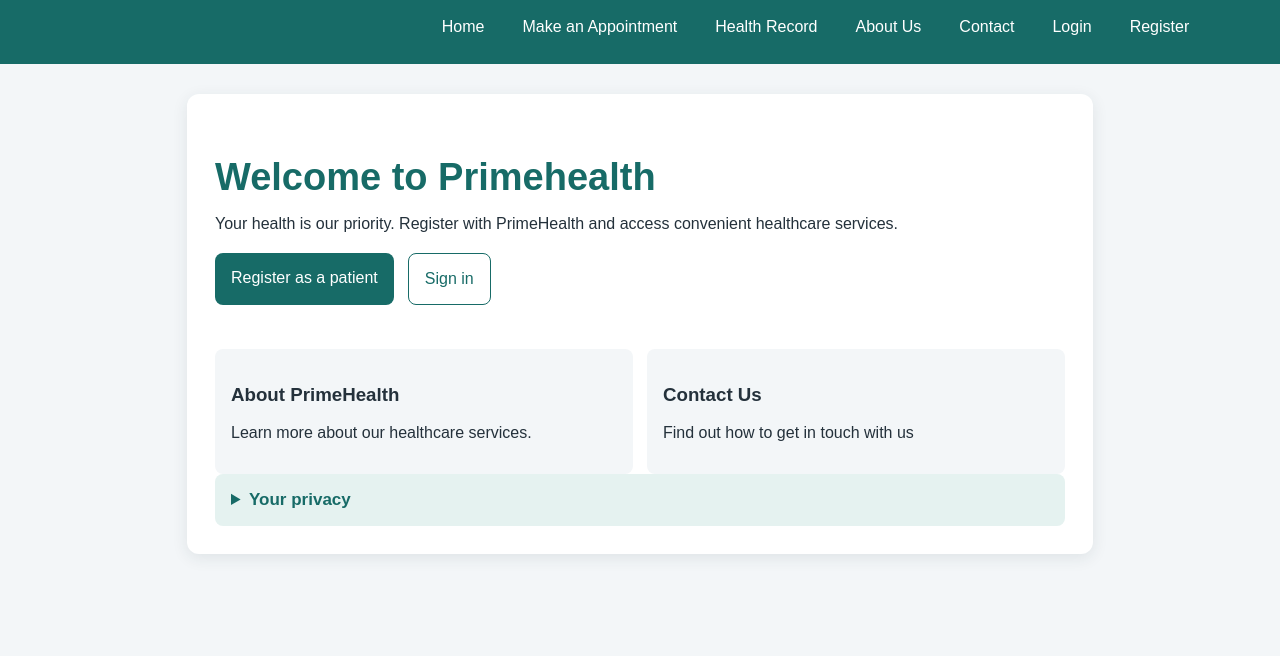
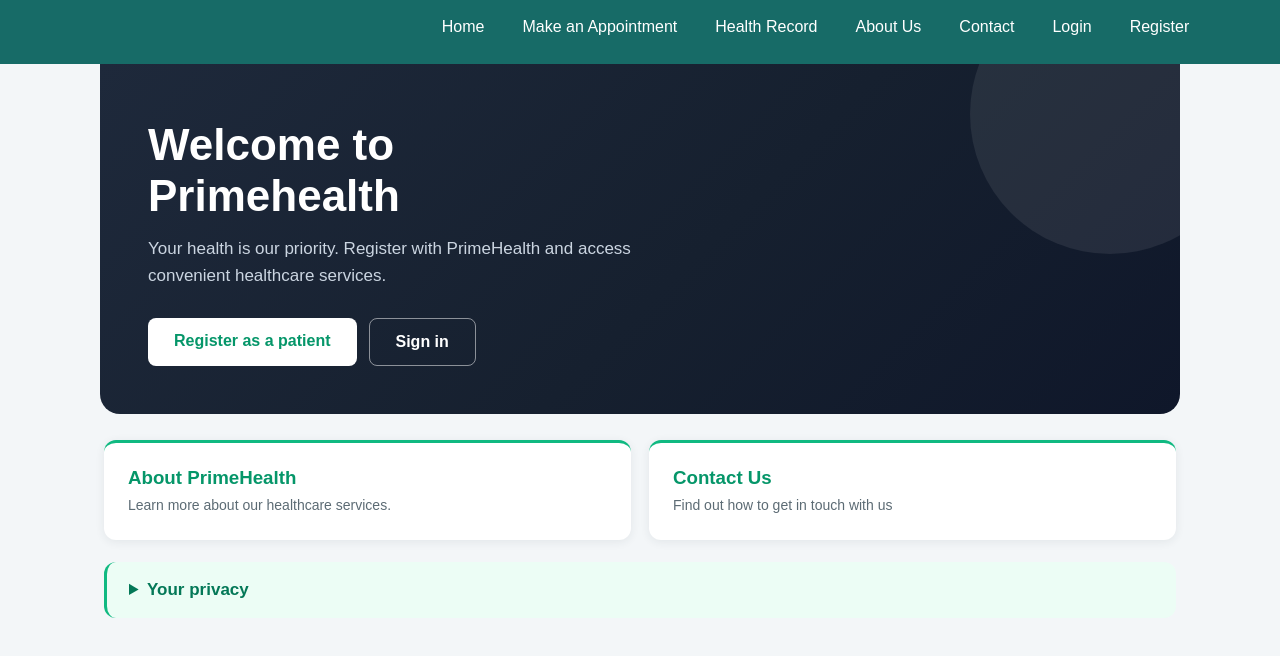
Before and after one commit to barringtonjmr-droid/Secure_Web_Technologies_CST2572, a website: page public/cst_project.html in a window 1280 px wide. Drawn offline with Linux system fonts and the light colour scheme.

Commit message:
Add hero treatment and emerald palette to home page

```diff
--- a/public/style.css
+++ b/public/style.css
@@ -181,3 +181,137 @@ body > nav a:hover {
     font-size: 14px;
     line-height: 1.5;
 }
+/* ===================================================================
+   Habbani: home page hero treatment (criterion 5)
+   CSS only - targets #home so the other pages are unaffected.
+   =================================================================== */
+
+#home:not([hidden]) {
+    max-width: 1080px;
+    margin: 0 auto 40px;
+    padding: 0;
+    background: none;
+    box-shadow: none;
+    border-radius: 0;
+}
+
+/* Hero band */
+#home .home-intro {
+    padding: 56px 48px 48px;
+    border-radius: 0 0 20px 20px;
+    background: linear-gradient(135deg, #1e293b 0%, #16202f 55%, #0f172a 100%);
+    color: #ffffff;
+    position: relative;
+    overflow: hidden;
+}
+
+/* Soft circle for depth */
+#home .home-intro::after {
+    content: "";
+    position: absolute;
+    top: -90px;
+    right: -70px;
+    width: 280px;
+    height: 280px;
+    border-radius: 50%;
+    background: #ffffff14;
+}
+
+#home .home-intro h1 {
+    color: #ffffff;
+    font-size: 44px;
+    line-height: 1.15;
+    margin: 0 0 14px;
+    max-width: 18ch;
+    text-wrap: balance;
+}
+
+#home .home-intro p {
+    color: #cbd5e1;
+    font-size: 17px;
+    line-height: 1.6;
+    max-width: 56ch;
+    margin: 0;
+}
+
+/* Buttons on the dark hero */
+#home .home-actions {
+    margin-top: 28px;
+    gap: 12px;
+}
+
+#home .home-actions a {
+    padding: 14px 26px;
+    font-weight: bold;
+    transition: transform .15s ease, background .15s ease;
+}
+
+#home .home-actions a:first-child {
+    background: #ffffff;
+    color: #059669;
+}
+
+#home .home-actions a:last-child {
+    background: transparent;
+    border: 1px solid #ffffff80;
+    color: #ffffff;
+}
+
+#home .home-actions a:hover {
+    transform: translateY(-2px);
+}
+
+#home .home-actions a:last-child:hover {
+    background: #ffffff1f;
+}
+
+/* Cards below the hero */
+#home .home-options {
+    margin: 26px 0 0;
+    padding: 0 4px;
+    gap: 18px;
+}
+
+#home .home-options a {
+    flex: 1 1 260px;
+    padding: 24px;
+    border-radius: 12px;
+    background: #ffffff;
+    border-top: 3px solid #10b981;
+    box-shadow: 0 2px 10px #24313b14;
+    transition: transform .15s ease, box-shadow .15s ease;
+}
+
+#home .home-options a:hover {
+    transform: translateY(-3px);
+    box-shadow: 0 8px 22px #24313b24;
+}
+
+#home .home-options h3 {
+    margin: 0 0 6px;
+    color: #059669;
+}
+
+#home .home-options p {
+    margin: 0;
+    font-size: 14px;
+    line-height: 1.5;
+    color: #5c6b74;
+}
+
+/* Privacy dropdown */
+#home .privacy-card {
+    margin: 22px 4px 0;
+    padding: 18px 22px;
+    border-radius: 12px;
+    border-left: 3px solid #10b981;
+}
+
+/* Habbani: emerald accents for the privacy dropdown on the home page */
+#home .privacy-card {
+    background: #ecfdf5;
+}
+
+#home .privacy-card summary {
+    color: #047857;
+}
```
